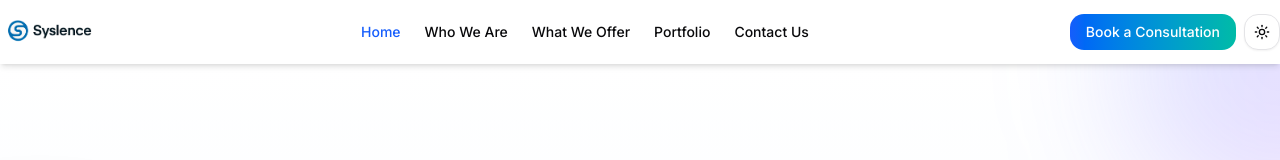
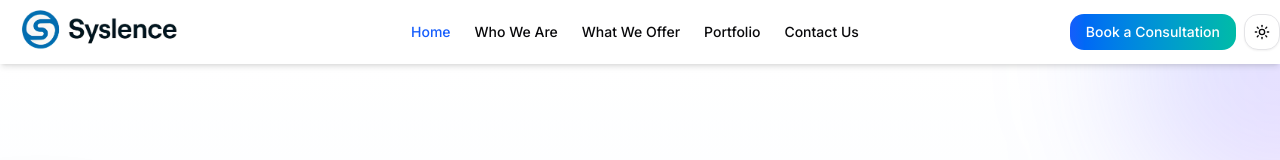
Before and after one commit to Devildk384/ITverse, a Next.js app: page / in a window 1280 px wide. Shown: the top 160 px of the page. Built offline with nearby package versions, Linux system fonts and the light colour scheme.

Commit message:
fix margin

```diff
--- a/src/components/main-nav.tsx
+++ b/src/components/main-nav.tsx
@@ -29,11 +29,12 @@ export function MainNav() {
           <Image
             src={LogoImage}
             alt="Syslence Logo"
-              width={100}
-              height={100}
-              style={{ objectFit: 'contain', maxWidth: 100, maxHeight: 100 }}
+            width={200}
+            height={60}
+            className="w-[150px] h-[60px] md:w-[200px] md:ml-0 -ml-[20px] md:h-[60px] object-contain"
           />
         </Link>
+
         </div>
 
         <nav className="hidden lg:flex items-center space-x-6">
--- a/src/components/site-footer.tsx
+++ b/src/components/site-footer.tsx
@@ -5,7 +5,7 @@ export function SiteFooter() {
   return (
     <footer className="w-full bg-gray-50 dark:bg-gray-900 border-t border-blue-200">
       <div className="container py-12 mx-auto">
-        <div className="grid grid-cols-1 md:grid-cols-4 gap-8">
+        <div className="grid grid-cols-1 md:grid-cols-4 gap-8 ml-[15px] mr-[15px]">
           <div className="space-y-4">
             <Link href="/" className="flex items-center space-x-2">
               <div className="h-8 w-8 rounded-full bg-gradient-to-br from-blue-500 to-teal-400 flex items-center justify-center text-white font-bold">
@@ -127,10 +127,10 @@ export function SiteFooter() {
         </div>
 
         <div className="border-t border-blue-200 mt-8 pt-8 flex flex-col md:flex-row justify-between items-center">
-          <p className="text-sm text-gray-500 dark:text-gray-400">
+          <p className="text-sm text-gray-500 dark:text-gray-400 ml-[15px] mr-[15px]">
             © 2025 Syslence. All rights reserved.
           </p>
-          <div className="flex items-center gap-4 mt-4 md:mt-0">
+          <div className="flex items-center gap-4 mt-4 md:mt-0 ml-[15px] mr-[15px]">
             <Link
               href="#"
               className="text-sm text-gray-500 hover:text-blue-600 dark:text-gray-400 dark:hover:text-blue-400"
```
Lines whose indentation alone changed are shown as unchanged.
